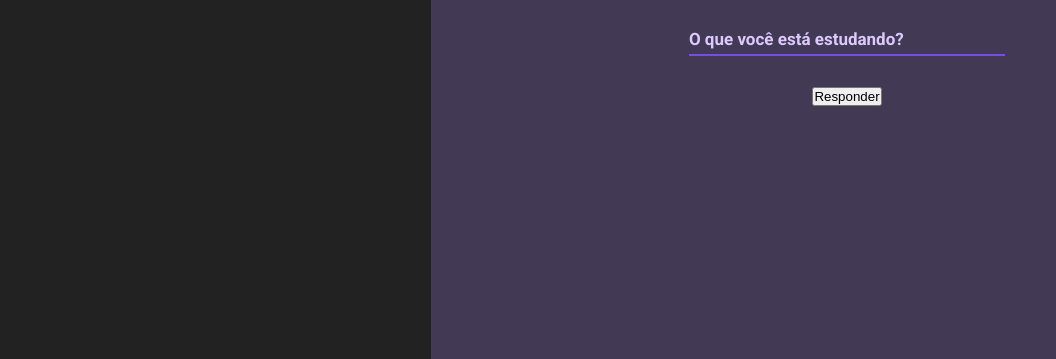
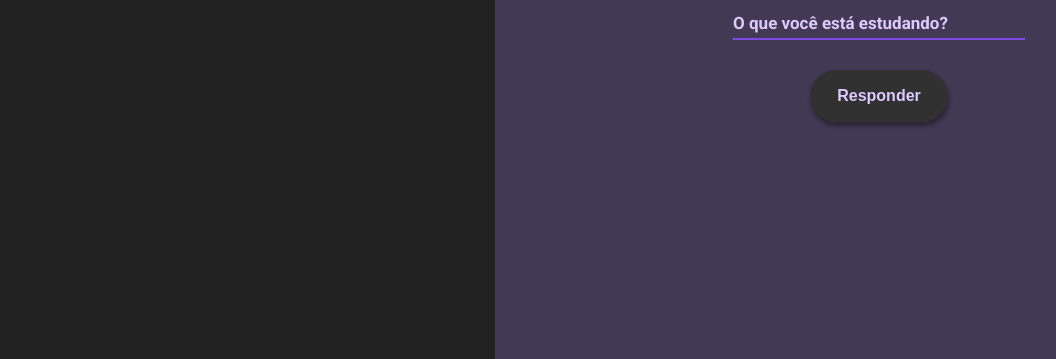
Before and after one commit to Kaua-Cavalcante/Leitura-e-Resposta, a plain HTML site: page index.html in a window 1280 px wide. Shown: the part 441-800 px from the top of the page, without its empty margins (17-1073 px from the left). Drawn offline with Linux system fonts and the light colour scheme.

Commit message:
Add style

```diff
--- a/css/style.css
+++ b/css/style.css
@@ -25,7 +25,7 @@ main {
     align-items: center;
     justify-content: center;
     height: 100%;
-    width: 35%;
+    width: 40%;
     background-color: #222222;
 }
 
@@ -42,7 +42,7 @@ main .form{
     flex-direction: column;
 
     position: relative;
-    width: 65%;
+    width: 60%;
     height: 100%;
 
     background-color: #423a54;
@@ -109,3 +109,24 @@ main .form{
 .form .form-input:valid + .form-label::after {
     transform: translateX(0%);
 }
+
+button {
+    padding: 15px 25px;
+    border: solid 2px #313131;
+    border-radius: 35px;
+
+    background-color: #313131;
+    cursor: pointer;
+    box-shadow: 1px 4px 5px rgba(0, 0, 0, 0.4);
+
+    color: #dec9ff;
+    font-size: 16px;
+    font-weight: 700;
+    transition: all .3s ease;
+}
+
+button:hover {
+    background-color: #222222;
+    border-color: #222222;
+    color: #ae86ff;
+}
--- a/index.html
+++ b/index.html
@@ -25,9 +25,7 @@
                 <input type="text" class="form-input" id="linguagem" autocomplete="off" required>
                 <label for="linguagem" class="form-label"><span class="content-name">O que você está estudando?</span></label>
             </div>
-            <div class="botao">
-                <button>Responder</button>
-            </div>
+                <button id="answer">Responder</button>
         </div>
     </main>
 </body>
```
